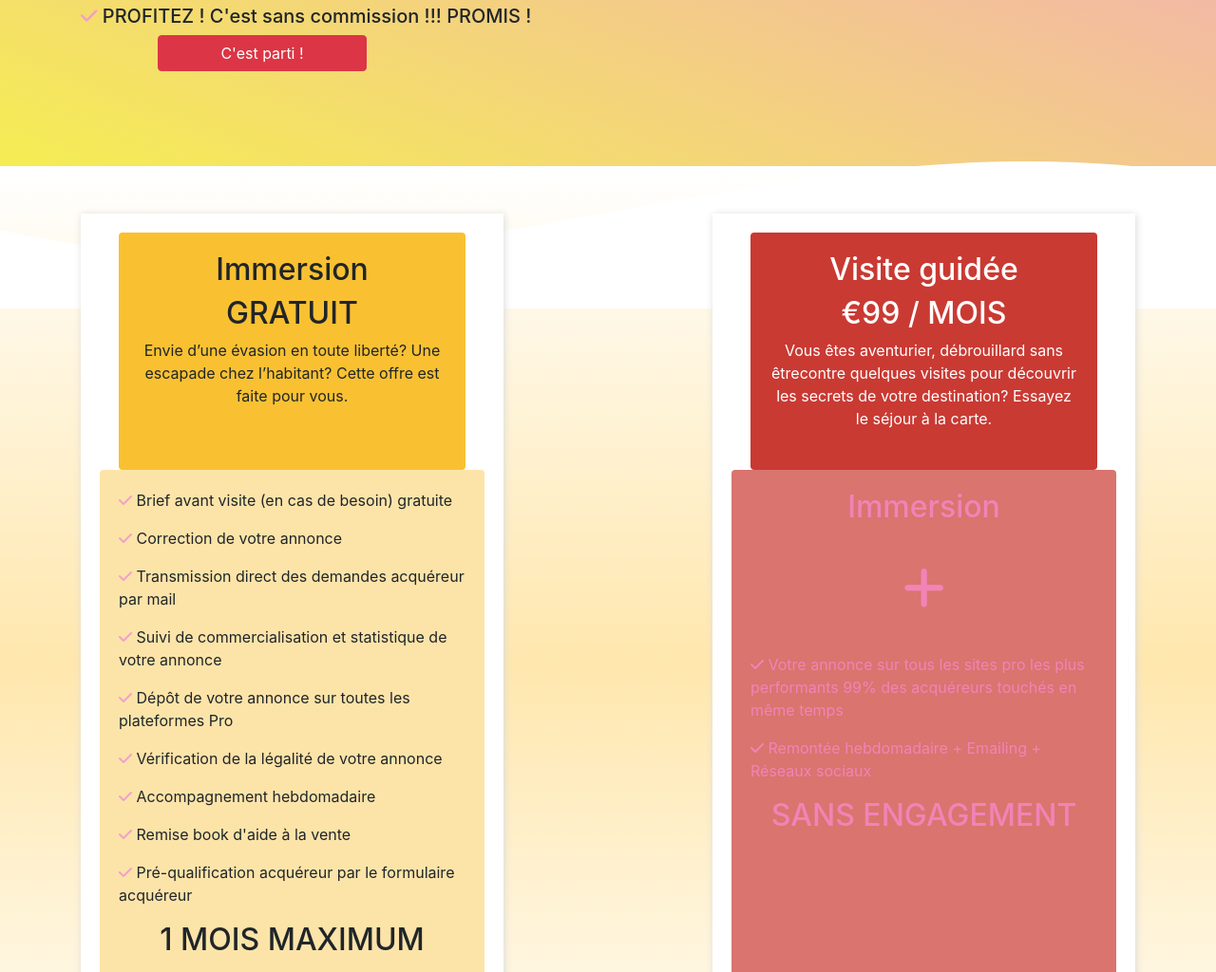
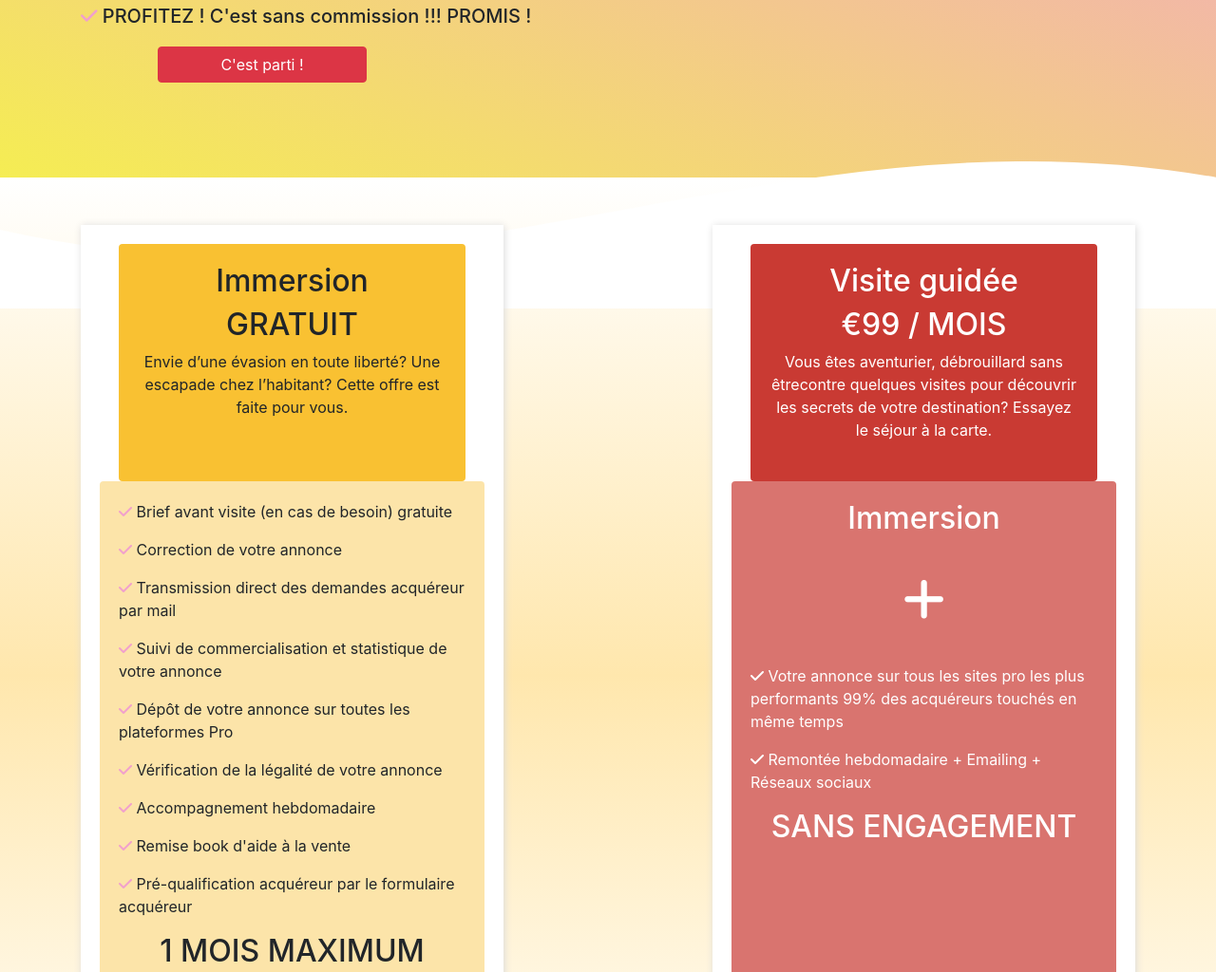
Before and after one commit to Joankrugg/meshorizons, a plain HTML site: page index.html in a window 1280 px wide. Shown: the part 415-1439 px from the top of the page at 95% size. Drawn offline with nearby package versions, Linux system fonts and the light colour scheme.

Commit message:
white letters

```diff
--- a/index.html
+++ b/index.html
@@ -52,7 +52,7 @@
             <h5><i class="fa-solid fa-check" style='color: #f1a0cc;'></i> DIFFUSEZ sur + de 70 sites immo pro*</h5>
             <h5><i class="fa-solid fa-check" style='color: #f1a0cc;'></i> BENEFICIEZ d'un Suivi Personnalisé</h5>
             <h5><i class="fa-solid fa-check" style='color: #f1a0cc;'></i> PROFITEZ ! C'est sans commission !!! PROMIS !</h5>
-            <a href="https://multidiffusion.meshorizonsimmo.com/" style='text-decoration: none;'><button type="button" class="btn btn-danger" style='color: white; width: 220px; display: block; margin-left: 15%; margin-right: 85%;'> C'est parti ! </button></a>
+            <a href="https://multidiffusion.meshorizonsimmo.com/" style='text-decoration: none;'><button type="button" class="btn btn-danger" style='color: white; width: 220px; display: block; margin-left: 15%; margin-right: 85%; margin-top: 20px;'> C'est parti ! </button></a>
           </div>
           <div class="col-12 d-block d-lg-none">
             <h1 style='color: white; font-size: 50px; margin-bottom: 70px; text-align: center;'>AGENCE S'ABSTENIR</h1>
@@ -61,7 +61,7 @@
             <h5 style='text-align: center;'><i class="fa-solid fa-check" style='color: #f1a0cc;'></i> DIFFUSEZ sur + de 70 sites immo pro*</h5>
             <h5 style='text-align: center;'><i class="fa-solid fa-check" style='color: #f1a0cc;'></i> BENEFICIEZ d'un Suivi Personnalisé</h5>
             <h5 style='text-align: center;'><i class="fa-solid fa-check" style='color: #f1a0cc;'></i> PROFITEZ ! C'est sans commission !!! PROMIS !</h5>
-            <a href="https://multidiffusion.meshorizonsimmo.com/" style='text-decoration: none;'><button type="button" class="btn btn-danger" style='color: white; width: 220px; display: block; margin-left: auto; margin-right: auto;'> C'est parti ! </button></a>
+            <a href="https://multidiffusion.meshorizonsimmo.com/" style='text-decoration: none;'><button type="button" class="btn btn-danger" style='color: white; width: 220px; display: block; margin-left: auto; margin-right: auto; margin-top: 20px;'> C'est parti ! </button></a>
           </div>
           <div class="col-lg-6 d-none d-lg-block">
             <img src='https://res.cloudinary.com/da2krghvd/image/upload/c_crop,g_south,h_644,w_924/v1679947639/7_xoxrhe.png' class='img-fluid'>
@@ -107,11 +107,11 @@
                 <p style='text-align: center; color: white;;'>Vous êtes aventurier, débrouillard sans êtrecontre quelques visites pour découvrir les secrets de votre destination? Essayez le séjour à la carte.</p>
               </div>
               <div class="bottom-right" style='background: #c93a33; padding: 20px; height: 600px; border-radius: 4px; opacity: 0.7;'>
-                <h2 style='text-align: center;color: #ec5098;'>Immersion </h2>
-                <p style='color: #ec5098; text-align: center; font-size: 50px; margin: 30px;'><i class="fa-solid fa-plus"></i></p>
-                <p style='color: #ec5098;'><i class="fa-solid fa-check" style='color: #ec5098;'></i> Votre annonce sur tous les sites pro les plus performants 99% des acquéreurs touchés en même temps</p>
-                <p style='color: #ec5098;'><i class="fa-solid fa-check" style='color: #ec5098;'></i> Remontée hebdomadaire + Emailing + Réseaux sociaux</p>
-                <h2 style='text-align: center;color: #ec5098;'>SANS ENGAGEMENT</h2>
+                <h2 style='text-align: center;color: white;'>Immersion </h2>
+                <p style='color: white; text-align: center; font-size: 50px; margin: 30px;'><i class="fa-solid fa-plus"></i></p>
+                <p style='color: white;'><i class="fa-solid fa-check" style='color: white;'></i> Votre annonce sur tous les sites pro les plus performants 99% des acquéreurs touchés en même temps</p>
+                <p style='color: white;'><i class="fa-solid fa-check" style='color: white;'></i> Remontée hebdomadaire + Emailing + Réseaux sociaux</p>
+                <h2 style='text-align: center;color: white;'>SANS ENGAGEMENT</h2>
               </div>
               <a href="https://multidiffusion.meshorizonsimmo.com/"style='text-decoration: none;'><button type="button" class="btn btn-danger" style='color: white; width: 220px; display: block; margin-top: 20px; margin-left: auto; margin-right: auto;'>Déposer mon annonce</button></a>
             </div>
@@ -340,7 +340,7 @@
               </div>
             </div>
           </div>
-          <div class="d-none col-lg-4d-lg-block mx-auto">
+          <div class="d-none col-lg-4 d-lg-block mx-auto">
             <div id="carouselthree" class="carousel slide" data-ride="carousel" data-pause='false'>
               <div class="carousel-inner">
                 <div class="carousel-item active">
```
